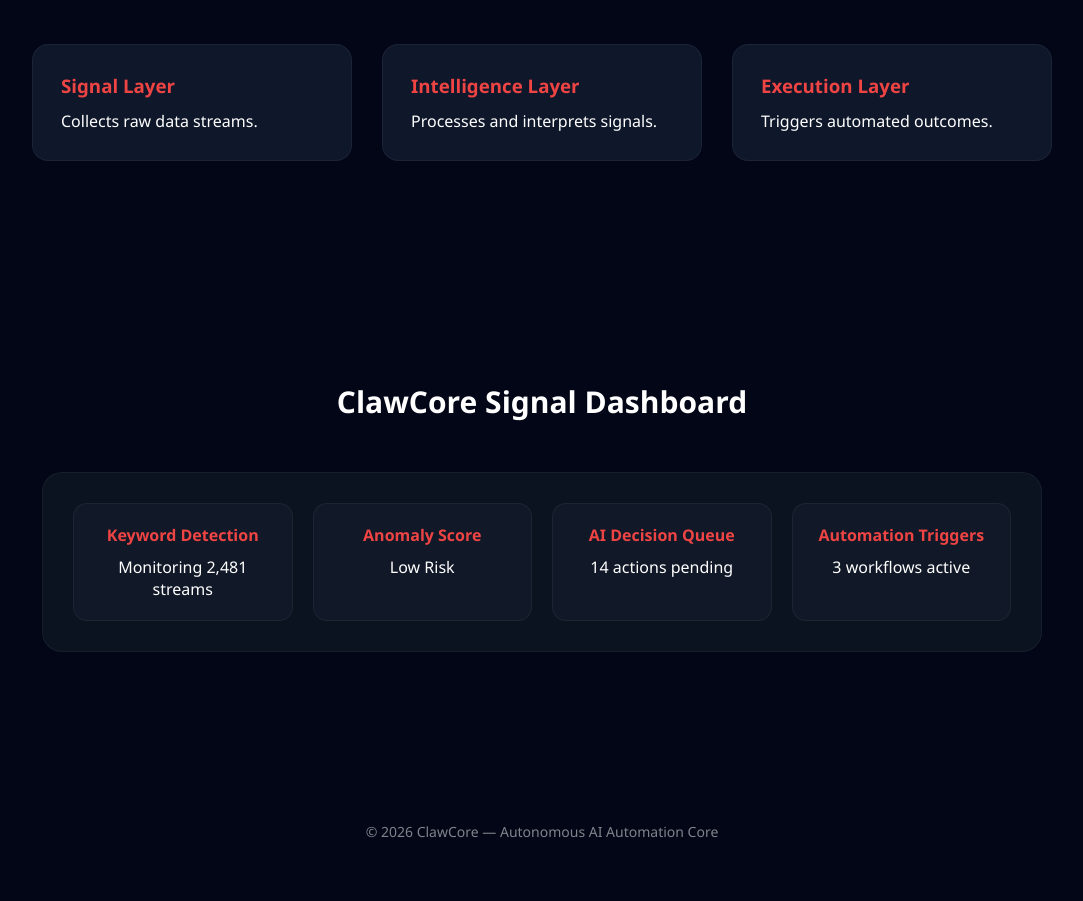
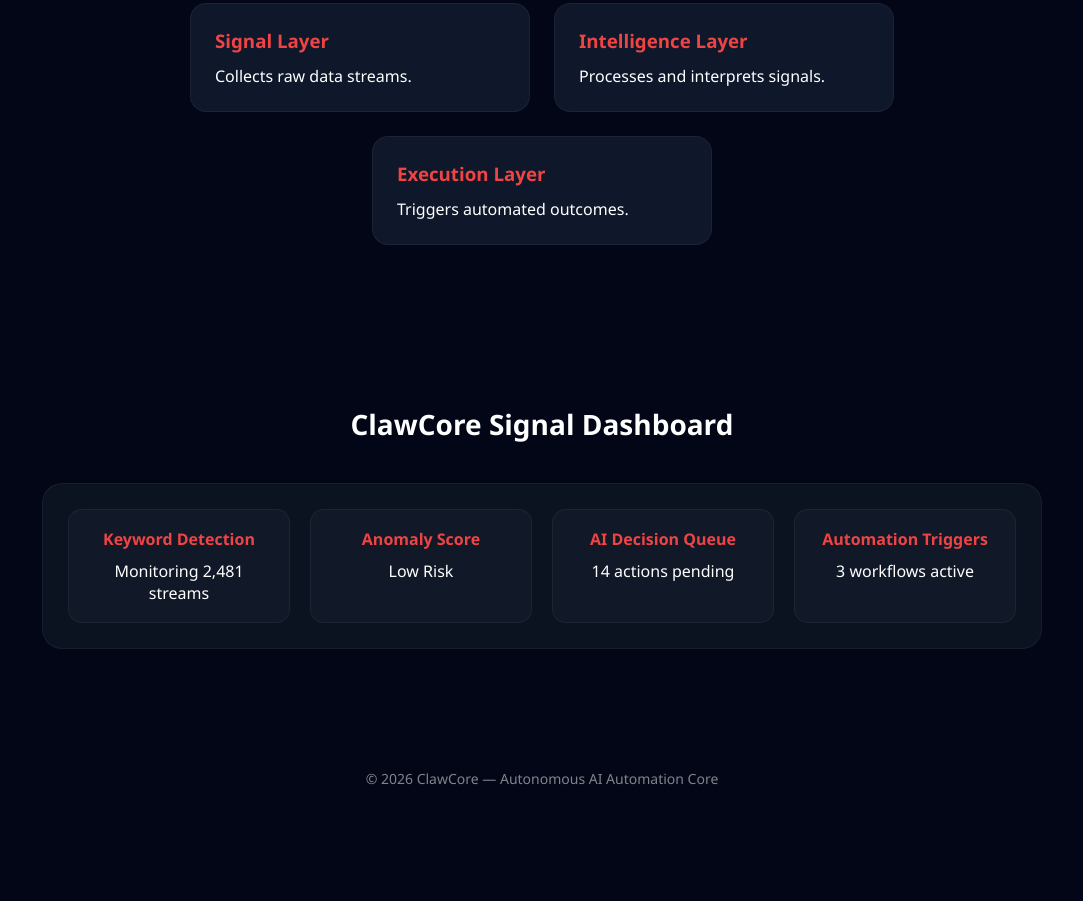
Before and after one commit to pucekadoh-source/clawcore, a plain HTML site: page index.html in a window 1280 px wide. Shown: the part 1777-2678 px from the top of the page, without its empty margins (98-1181 px from the left). After the commit the page ends 2605 px from the top, so only its background shows below. Drawn offline with Linux system fonts and the light colour scheme.

Commit message:
Update index.html

```diff
--- a/index.html
+++ b/index.html
@@ -178,6 +178,53 @@ footer{
   opacity:.5;
   font-size:14px;
 }
+/* ===== UI SPACING FIX ===== */
+
+.section,
+.hero {
+  max-width: 1100px;
+  margin-left: auto;
+  margin-right: auto;
+}
+
+.hero{
+  padding:80px 20px 100px;
+}
+
+.signal-flow{
+  margin-top:40px;
+}
+
+.section{
+  padding:80px 20px;
+}
+
+.section h2{
+  font-size:28px;
+  margin-bottom:40px;
+}
+
+.cards{
+  gap:24px;
+}
+
+.card{
+  width:340px;
+  padding:24px;
+}
+
+.dashboard{
+  margin-top:40px;
+  padding:25px;
+}
+
+.dash-card{
+  padding:18px;
+}
+
+footer{
+  padding:40px 20px;
+}
 </style>
 </head>
 
```
